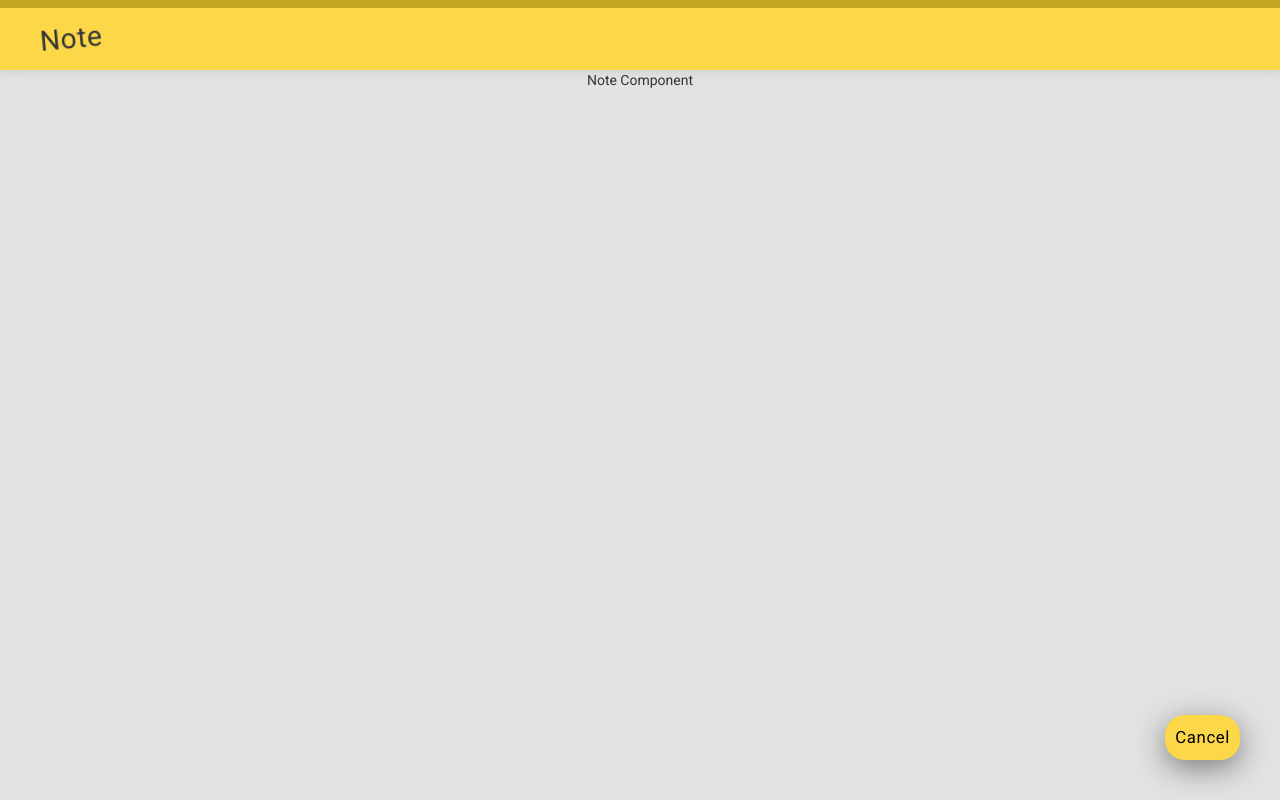
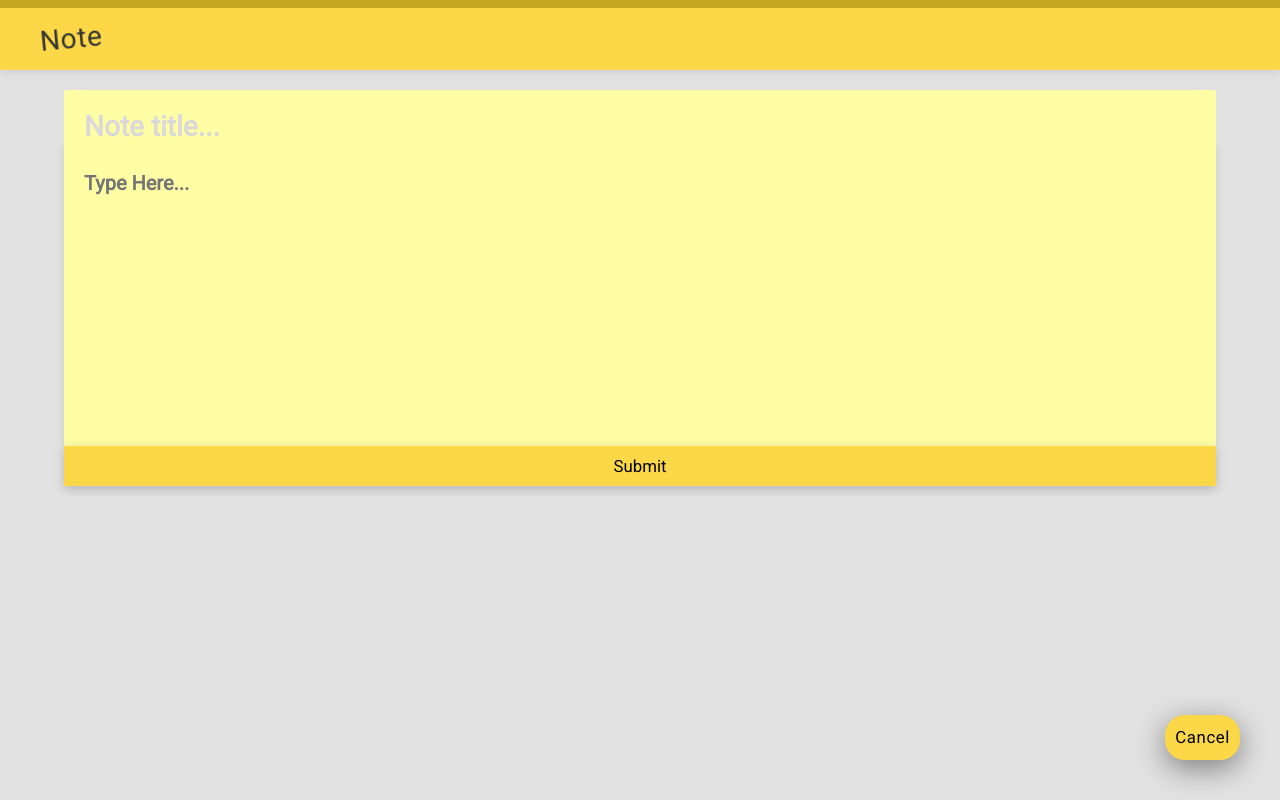
Before and after one commit to robynwang314/NoteApp, a React (Create React App) app: page / in a window 1280 px wide. Both pictures are taken after a click on the element "+ Note". Built offline with nearby package versions, Linux system fonts and the light colour scheme; no server answers.

Commit message:
lesson 20

```diff
--- a/src/App.js
+++ b/src/App.js
@@ -35,13 +35,15 @@
   }
 
   render() {
-    const { showNote, notes } = this.state;
+    const { showNote, notes, note } = this.state;
 
     return (
       <div className="App">
         <Nav toggleNote={this.toggleNote} showNote={showNote} />
         { showNote?
-          <Note />
+          <Note
+            note={note}
+          />
           :
           <List
             getNotes={this.getNotes}
--- a/src/components/Note.js
+++ b/src/components/Note.js
@@ -2,10 +2,25 @@
 
  class Note extends React.Component {
   render () {
+    const { note } = this.props;
+
     return(
       <div className="note-container">
-        Note Component
-        </div>
+        <form className="note-form">
+          <input
+            className="note-title-input"
+            type="text"
+            placeholder="Note title..."
+            defaultValue={note.title}
+          />
+          <textarea
+            className="note-textarea"
+            placeholder="Type Here..."
+            defaultValue={note.content}
+          />
+          <input className="note-button" type="submit" value="Submit" />
+        </form>
+      </div>
     );
   }
  }
```
